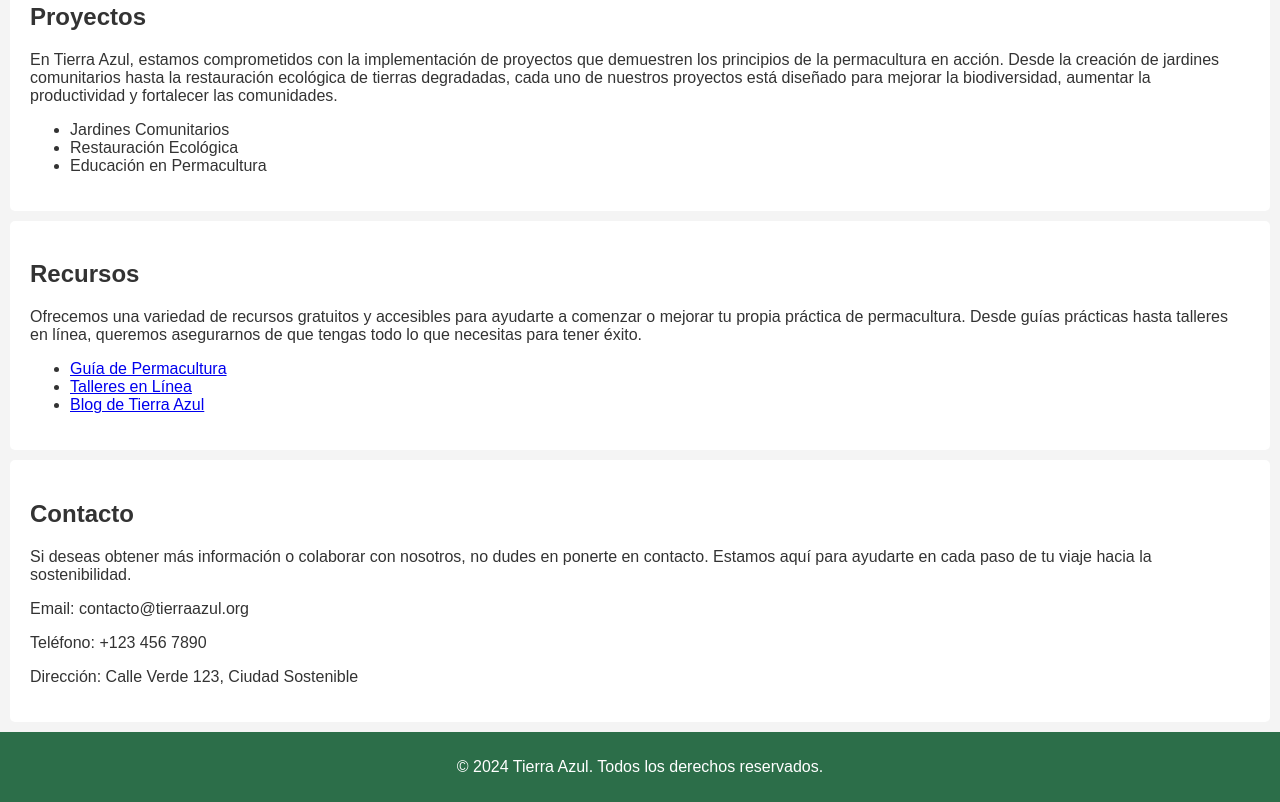
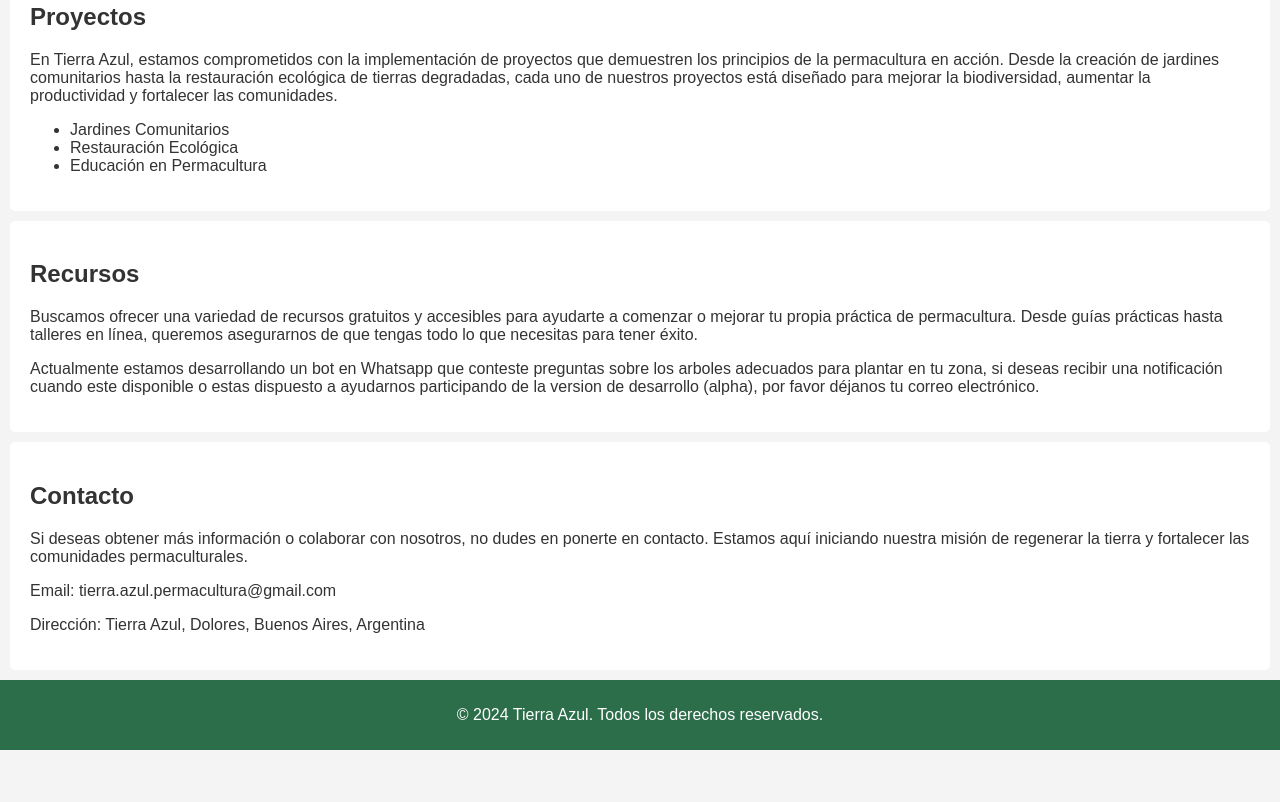
Before and after one commit to Tierra-Azul/Tierra-Azul.github.io, a plain HTML site: page index.html in a window 1280 px wide. Shown: the part 389-1191 px from the top of the page. After the commit the page ends 1139 px from the top, so only its background shows below. Drawn offline with Linux system fonts and the light colour scheme.

Commit message:
actualizo contacto

```diff
--- a/index.html
+++ b/index.html
@@ -46,23 +46,21 @@
 
     <section id="resources">
         <h2>Recursos</h2>
-        <p>Ofrecemos una variedad de recursos gratuitos y accesibles para ayudarte a comenzar o mejorar tu propia
+        <p>Buscamos ofrecer una variedad de recursos gratuitos y accesibles para ayudarte a comenzar o mejorar tu propia
             práctica de permacultura. Desde guías prácticas hasta talleres en línea, queremos asegurarnos de que tengas
             todo lo que necesitas para tener éxito.</p>
-        <ul>
-            <li><a href="guide.pdf">Guía de Permacultura</a></li>
-            <li><a href="workshops.html">Talleres en Línea</a></li>
-            <li><a href="blog.html">Blog de Tierra Azul</a></li>
-        </ul>
+        <p>Actualmente estamos desarrollando un bot en Whatsapp que conteste preguntas sobre los arboles adecuados para
+            plantar en tu zona, si deseas recibir una notificación cuando este disponible o estas dispuesto a ayudarnos
+            participando de la version de desarrollo (alpha), por favor déjanos tu correo electrónico.</p>
+
     </section>
 
     <section id="contact">
         <h2>Contacto</h2>
         <p>Si deseas obtener más información o colaborar con nosotros, no dudes en ponerte en contacto. Estamos aquí
-            para ayudarte en cada paso de tu viaje hacia la sostenibilidad.</p>
-        <p>Email: contacto@tierraazul.org</p>
-        <p>Teléfono: +123 456 7890</p>
-        <p>Dirección: Calle Verde 123, Ciudad Sostenible</p>
+            iniciando nuestra misión de regenerar la tierra y fortalecer las comunidades permaculturales.</p>
+        <p>Email: tierra.azul.permacultura@gmail.com</p>
+        <p>Dirección: Tierra Azul, Dolores, Buenos Aires, Argentina</p>
     </section>
 
     <footer>
```
